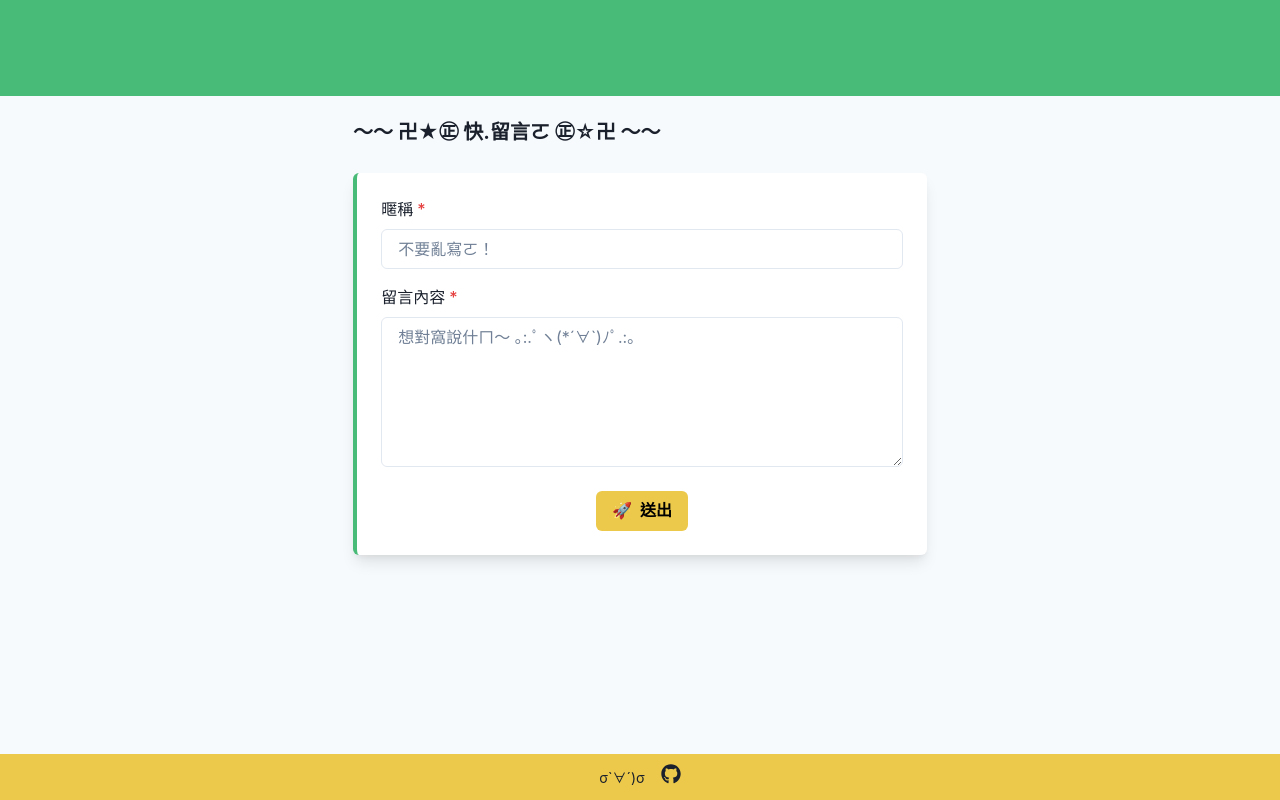
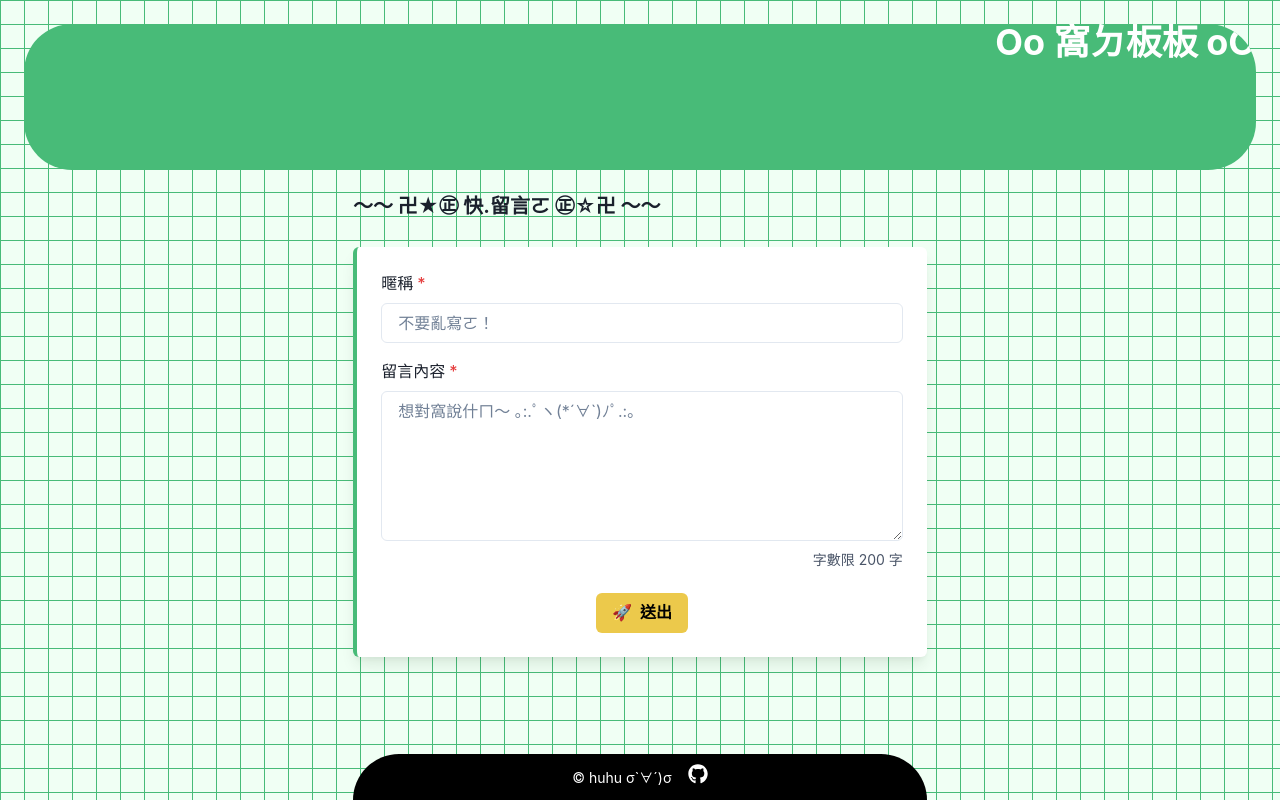
Before and after one commit to huxxhu/guestbook-ui, a React (Vite) app: page /form in a window 1280 px wide. Built offline with nearby package versions, Linux system fonts and the light colour scheme.

Commit message:
🎨 Style

```diff
--- a/src/App.jsx
+++ b/src/App.jsx
@@ -5,7 +5,36 @@ import Footer from './components/Footer'
 
 function App() {
   return (
-    <Flex flexDir='column' minH='100vh' bg='gray.50'>
+    <Flex
+      flexDir='column'
+      minH='100vh'
+      // backgroundColor='green.50'
+      // backgroundImage='linear-gradient(green.400 1px, transparent 1px), linear-gradient(to right, green.400 1px, green.50 1px)'
+      // bgGradient='linear(to-r, green.400 1px, green.50 1px)'
+      // bgGradient='linear(green.400 1px, transparent 1px)'
+
+      _before={{
+        content: `""`,
+        position: 'absolute',
+        width: '100%',
+        height: '100%',
+        zIndex: '-1',
+        bgGradient: 'linear(to-r, green.400 1px, green.50 1px)',
+        backgroundSize: '24px 24px',
+        pointerEvents: 'none',
+      }}
+      _after={{
+        content: `""`,
+        position: 'absolute',
+        width: '100%',
+        height: '100%',
+        zIndex: '-1',
+        bgGradient: 'linear(green.400 1px, transparent 1px)',
+        backgroundSize: '24px 24px',
+        pointerEvents: 'none',
+        backgroundAttachment: 'fixed',
+      }}
+    >
       <Header />
       <Box flexGrow='1'>
         <RouteElement />
--- a/src/components/Footer/index.jsx
+++ b/src/components/Footer/index.jsx
@@ -1,14 +1,25 @@
-import { Flex, Icon, Link } from '@chakra-ui/react'
+import { Container, Flex, Icon, Link } from '@chakra-ui/react'
 import { FaGithub } from 'react-icons/fa'
 
 const Footer = () => {
   return (
-    <Flex bg='yellow.400' fontSize='sm' alignItems='center' justifyContent='center' mt='12' p='2'>
-      σ`∀´)σ
-      <Link fontSize='xl' fontWeight={500} ml={4} href='https://github.com/huxxhu' isExternal>
-        <Icon as={FaGithub} />
-      </Link>
-    </Flex>
+    <Container>
+      <Flex
+        bg='black'
+        color='white'
+        fontSize='sm'
+        alignItems='center'
+        justifyContent='center'
+        mt='12'
+        p='2'
+        borderTopRadius='4rem'
+      >
+        © huhu σ`∀´)σ
+        <Link fontSize='xl' fontWeight={500} ml={4} href='https://github.com/huxxhu' isExternal>
+          <Icon as={FaGithub} />
+        </Link>
+      </Flex>
+    </Container>
   )
 }
 
--- a/src/components/Header/index.jsx
+++ b/src/components/Header/index.jsx
@@ -1,13 +1,21 @@
-import { Center, Heading } from '@chakra-ui/react'
+import { Center, Heading, Box } from '@chakra-ui/react'
 
 const Header = () => {
   return (
-    <Center bg='green.400' h='6rem' color='white' mb='6'>
-      <marquee scrollamount='12'>
-        <Heading as='h1' noOfLines={1}>
-          Oo 窩ㄉ板板 oO
-        </Heading>
-      </marquee>
+    <Center borderRadius='3rem' bg='green.400' color='white' m='6' overflow='hidden' _before=''>
+      <Heading
+        as='h1'
+        noOfLines={1}
+        w='100%'
+        lineHeight='1'
+        sx={{ '-webkit-text-stroke': '2px green.800', 'text-stroke': '2px green.800' }}
+      >
+        <Box as='marquee' scrollamount='12' behavior='alternate'>
+          <Box as='marquee' scrollamount='12' direction='down' h='8.5rem' behavior='alternate'>
+            Oo 窩ㄉ板板 oO
+          </Box>
+        </Box>
+      </Heading>
     </Center>
   )
 }
--- a/src/pages/Form/index.jsx
+++ b/src/pages/Form/index.jsx
@@ -57,7 +57,7 @@ const Form = () => {
         as='form'
         onSubmit={(e) => handleSubmit(e)}
         bg='white'
-        boxShadow='lg'
+        boxShadow='lg.green'
         borderRadius='md'
         p={6}
         borderLeftWidth='4px'
@@ -77,6 +77,7 @@ const Form = () => {
             maxLength='200'
             rows='6'
           />
+          <FormHelperText textAlign='right'>字數限 200 字</FormHelperText>
         </FormControl>
         <Box mt='6' textAlign='center'>
           <Button isLoading={isLoading} type='submit' leftIcon='🚀' colorScheme='yellow'>
--- a/src/pages/Post/index.jsx
+++ b/src/pages/Post/index.jsx
@@ -8,12 +8,17 @@ import { getPosts } from '../../api/posts'
 const PostCard = ({ name, content, createdAt, ip, ...props }) => {
   const dateFormat = new Date(createdAt).toLocaleString('zh-TW')
   return (
-    <Box borderWidth='1px' borderColor='green.300' borderRadius='md' p={4} bg='green.100' overflow='hidden'>
-      <Text fontSize='sm' mb='2' fontWeight='600' _before={{ content: `"♥"`, marginRight: '0.4em' }}>
+    <Box borderRadius='2rem' p={5} color='gray.900' bg='white' boxShadow='lg.green'>
+      <Text
+        fontSize='sm'
+        mb='4'
+        fontWeight='600'
+        _before={{ content: `"♥"`, marginRight: '0.4em', color: 'green.400' }}
+      >
         {name}
       </Text>
       <Text whiteSpace='pre-line'>{content}</Text>
-      <Divider my='2' borderColor='green.400' borderStyle='dashed' />
+      <Divider my='2' borderColor='green.400' borderStyle='solid' />
       <Text fontSize='xs' color='gray.700' align='right'>
         {dateFormat} - 來自: {ip}
       </Text>
--- a/src/styles/theme.js
+++ b/src/styles/theme.js
@@ -4,4 +4,14 @@ export const theme = extendTheme({
   colors: {
     primary: '#FCF5C7',
   },
+  shadows: {
+    'lg.green': '0 10px 15px -3px rgba(0, 50, 0, 0.1), 0 4px 6px -2px rgba(0, 50, 0, 0.05)',
+  },
+  styles: {
+    global: (props) => ({
+      body: {
+        bg: 'green.50',
+      },
+    }),
+  },
 })
```
